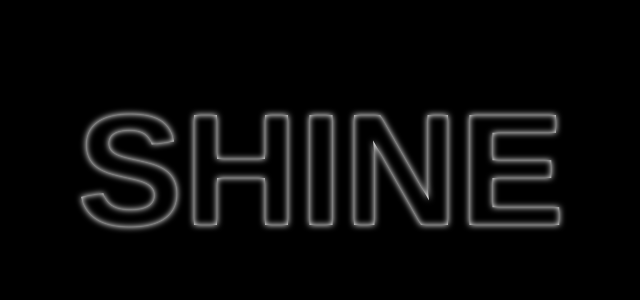
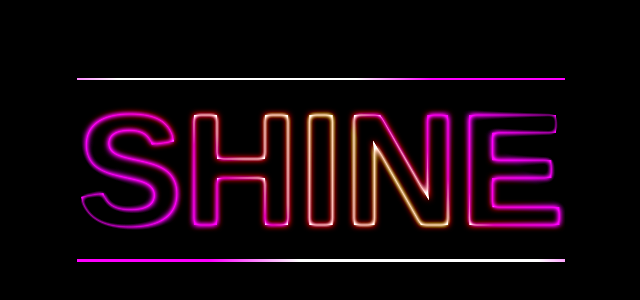
Before and after one commit to ebectar/daily-front-end, a plain HTML site: page 04-glowing-text/index.html in a window 1280 px wide. Shown: the part 230-530 px from the top of the page, without its empty margins (319-959 px from the left). Drawn offline with Linux system fonts and the light colour scheme.

Commit message:
adding gradients

```diff
--- a/04-glowing-text/main.css
+++ b/04-glowing-text/main.css
@@ -8,6 +8,7 @@ body {
 }
 
 .text {
+  position: relative;
   background-color: black;
   color: white;
   font-size: 10em;
@@ -16,6 +17,7 @@ body {
   font-family: sans-serif;
 }
 
+
 .text::before {
   content: attr(data-text);
   position: absolute;
@@ -23,3 +25,18 @@ body {
   filter: blur(0.02em);
   mix-blend-mode: difference;
 }
+
+.glow {
+  overflow:hidden;
+  filter: brightness(200%)
+}
+
+.gradient {
+  background: linear-gradient(45deg, purple, magenta, pink, bisque, magenta, purple);
+  mix-blend-mode: color-burn;
+  position: absolute;
+  top: 0;
+  right: 0;
+  bottom: 0;
+  left: 0;
+}
```
Also changed, not shown: 03-staggered-text-buttons/index.html (+19 -1 lines).
